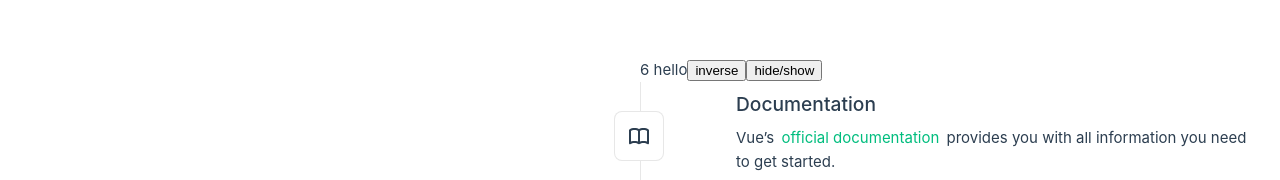
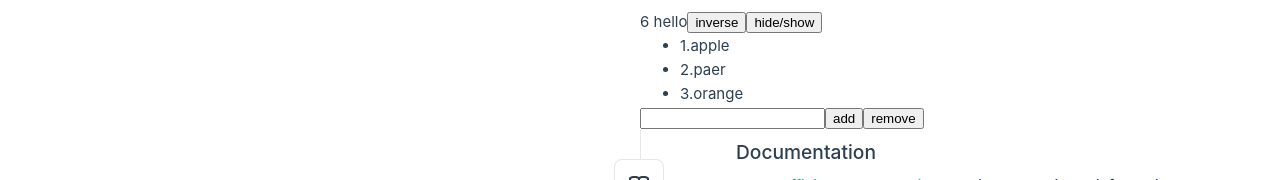
Before and after one commit to seart/vue-practice, a Vue app: page / in a window 1280 px wide. Shown: the top 180 px of the page. Built offline with nearby package versions, Linux system fonts and the light colour scheme; the HTML template or start-up script is replaced by a standard one.

Commit message:
添加数据到一个 list 里面，第一章结束

```diff
--- a/src/components/CustomPage.vue
+++ b/src/components/CustomPage.vue
@@ -1,12 +1,29 @@
 <script setup lang="ts">
-import { ref, reactive, onMounted } from 'vue'
+import { ref, reactive, onMounted, onUnmounted } from 'vue'
 
 const count = ref(1)
 
-onMounted(() => {
-  setInterval(() => {
+let timere: ReturnType<typeof setInterval> | null = null
+
+const stopTimer = () => {
+  if (timere) {
+    clearInterval(timere)
+  }
+}
+
+const startTimer = () => {
+  stopTimer()
+  timere = setInterval(() => {
     count.value += 1
   }, 1000)
+}
+
+onMounted(() => {
+  startTimer()
+})
+
+onUnmounted(() => {
+  stopTimer()
 })
 
 const pageTitle = ref('hello')
@@ -20,6 +37,22 @@ const show = ref(true)
 const hideShow = () => {
   show.value = !show.value
 }
+
+// --------------------------------------------------
+
+const listItem = ref(['apple', 'paer', 'orange'])
+const inputText = ref('')
+const add = () => {
+  if (inputText.value == '') {
+    return
+  }
+  listItem.value.push(inputText.value)
+  inputText.value = ''
+}
+
+const remove = () => {
+  listItem.value.pop()
+}
 </script>
 
 <template>
@@ -29,6 +62,16 @@ const hideShow = () => {
     <span v-if="show">{{ pageTitle }}</span>
     <button v-on:click="inverseTitle">inverse</button>
     <button v-on:click="hideShow">hide/show</button>
+    <div></div>
+
+    <ul>
+      <li v-for="(item, index) in listItem" :key="index">{{ index + 1 }}.{{ item }}</li>
+    </ul>
+    <div>
+      <input type="text" v-model="inputText" />
+      <button v-on:click="add">add</button>
+      <button v-on:click="remove">remove</button>
+    </div>
   </div>
 </template>
 
```
